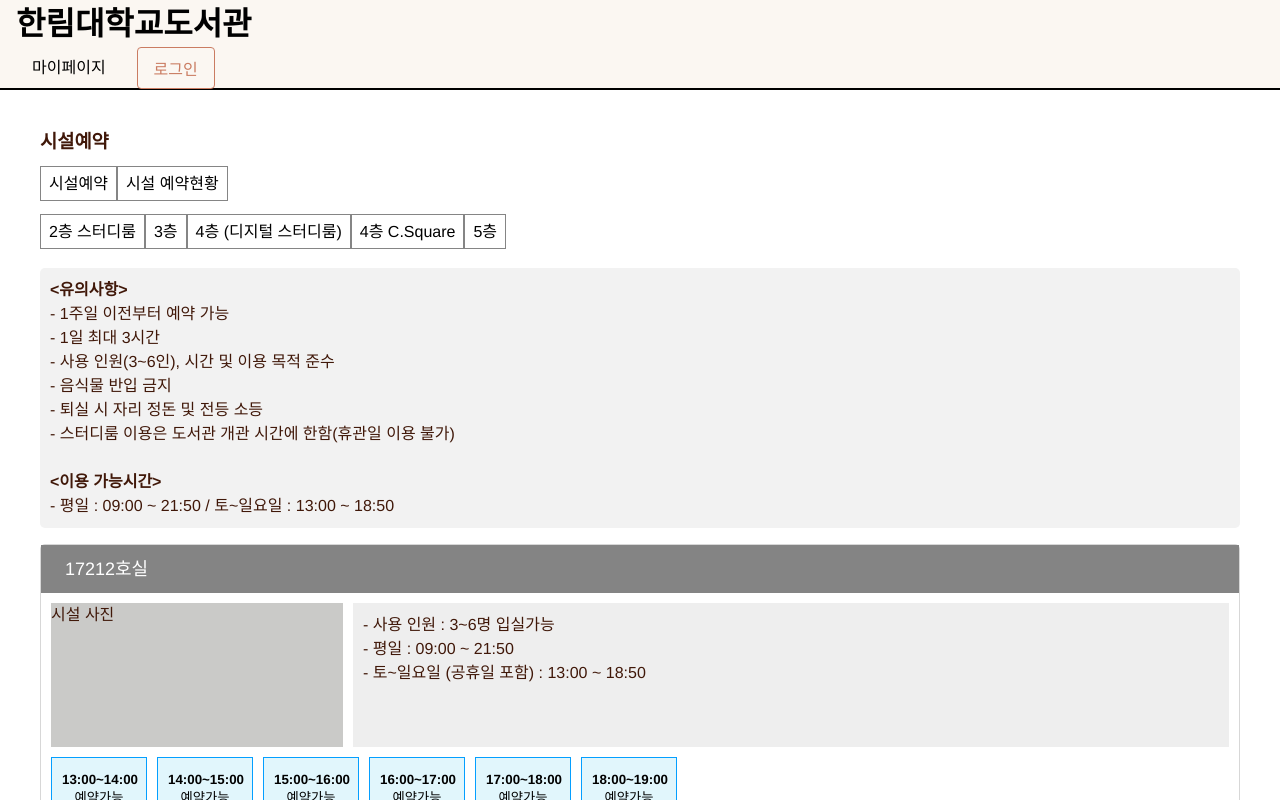
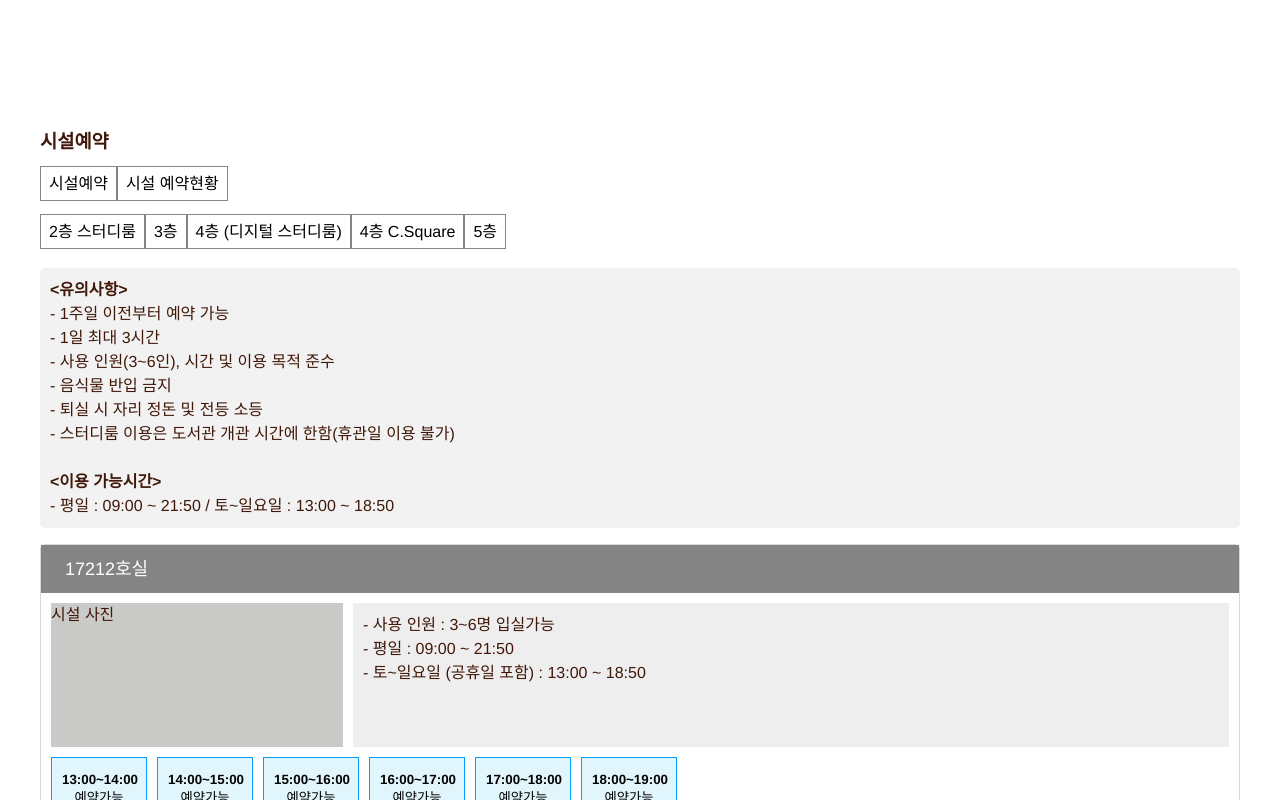
Before and after one commit to yschoo0/LibraryRenewal_frontend, a React (Create React App) app in the folder library-renewal/: page /studyroom/reserve in a window 1280 px wide. Shown: the top 800 px of the page. Built offline with nearby package versions, Linux system fonts and the light colour scheme.

Commit message:
[FE] style: 헤더 삭제

```diff
--- a/library-renewal/src/App.js
+++ b/library-renewal/src/App.js
@@ -1,5 +1,4 @@
 import { Routes, Route } from 'react-router-dom';
-import Header from './components/Header';
 import MyLoanPage from './pages/MyLoanPage';
 import StudyRoomReservePage from './pages/StudyRoomReservePage';
 import GlobalStyle from './GlobalStyle';
@@ -8,7 +7,6 @@
   return (
     <div className="App">
       <GlobalStyle />
-      <Header></Header>
       <Routes>
         <Route path="/myloan/*" element={<MyLoanPage />}></Route>
         <Route
--- a/library-renewal/src/components/Header.js
+++ /dev/null
@@ -1,49 +0,0 @@
-import { Link } from 'react-router-dom';
-import styled from 'styled-components';
-import HeaderNav from './header/HeaderNav';
-
-const SHeader = styled.header`
-  z-index: 20;
-  background-color: #fbf7f2;
-  height: black;
-  color: black;
-  width: 100%;
-  position: fixed;
-  border-bottom: 2px solid black;
-`;
-
-const HeaderContainer = styled.div`
-  position: relative;
-  justify-content: space-between;
-  width: 100%;
-  height: 100%;
-  max-width: 1200px;
-  padding: 0 1rem;
-
-  a {
-    color: black;
-  }
-
-  .logo {
-    font-size: 2rem;
-    font-weight: 700;
-    > span {
-      color: black;
-    }
-  }
-`;
-
-const Header = () => {
-  return (
-    <SHeader>
-      <HeaderContainer>
-        <Link className="logo" to={'/'}>
-          <span>한림대학교</span>도서관
-        </Link>
-        <HeaderNav />
-      </HeaderContainer>
-    </SHeader>
-  );
-};
-
-export default Header;
--- a/library-renewal/src/components/header/HeaderNav.js
+++ /dev/null
@@ -1,49 +0,0 @@
-// import { useState } from 'react';
-import { Link } from 'react-router-dom';
-// import { useDispatch } from 'react-redux';
-// import { openModal } from '../../store/modules/modalSlice';
-import styled from 'styled-components';
-// import HeaderMyPageBox from './HeaderMyPageBox';
-
-const SHeaderNav = styled.nav`
-  display: flex;
-  align-items: center;
-  gap: 1rem;
-  color: var(--main-font-color);
-
-  > a {
-    font-size: 1rem;
-    padding: 0.5rem 1rem;
-    border-radius: 5px;
-  }
-
-  > a:hover {
-    background-color: var(--bg-dark-color);
-  }
-
-  .login-btn {
-    color: var(--main-color);
-    outline: 1px solid var(--main-color);
-    font-weight: 500;
-    font-size: 1rem;
-    padding: 0.5rem 1rem;
-    border-radius: 3px;
-  }
-`;
-
-const HeaderNav = () => {
-  // const [isLogin, setIsLogin] = useState(false);
-  // const AccessToken = localStorage.getItem('AccessToken');
-  // const dispatch = useDispatch();
-  // const handleLoginClick = () =>
-  //   dispatch(openModal({ type: 'login', props: { setIsLogin } }));
-
-  return (
-    <SHeaderNav>
-      <Link to={'/mate'}>마이페이지</Link>
-      <button className="login-btn">로그인</button>
-    </SHeaderNav>
-  );
-};
-
-export default HeaderNav;
```
Also changed, not shown: library-renewal/src/components/header/HeaderMyPageBox.js (deleted, +0 -97 lines).
